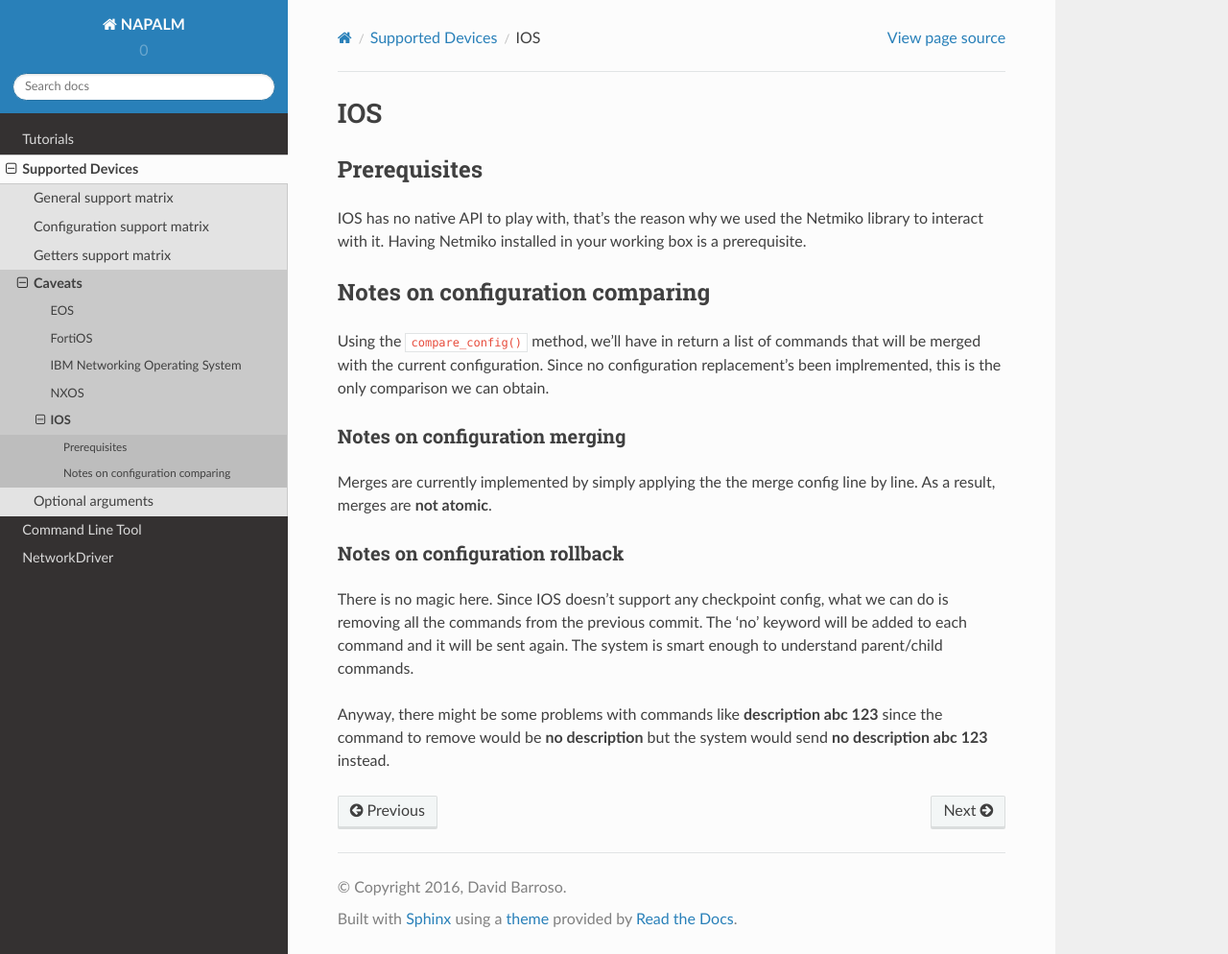
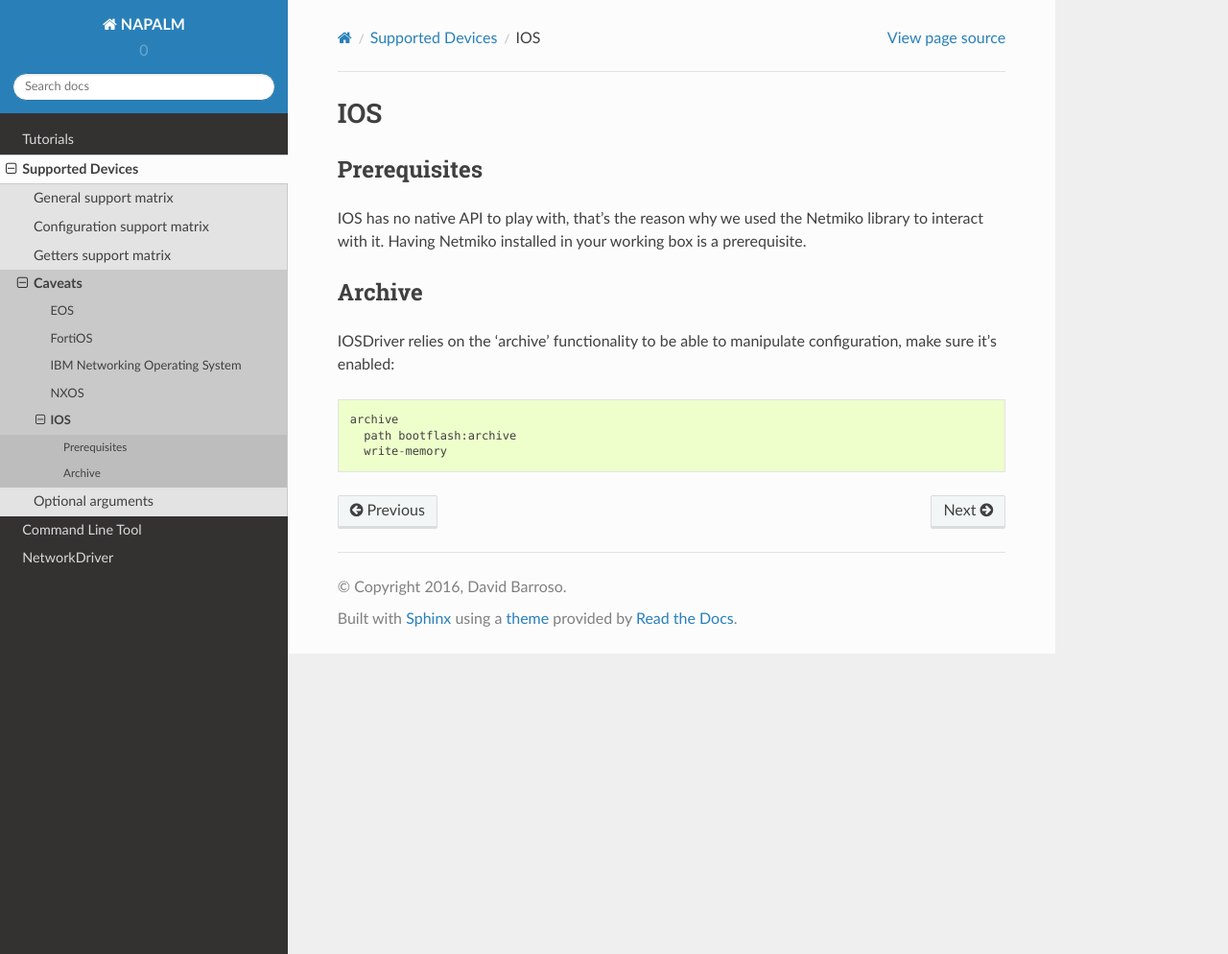
Before and after one commit to napalm-automation/napalm, a Sphinx documentation site: the page built from docs/support/ios.rst, in a window 1280 px wide and 994 px high. Shown: the whole window at 96% size. Built offline with Sphinx 7.4.7 and the Read the Docs theme 2.0.0, drawn with Linux system fonts in a browser that asks for light colours.

Commit message:
Updated caveats for IOSDriver

```diff
--- a/docs/support/ios.rst
+++ b/docs/support/ios.rst
@@ -8,23 +8,11 @@ _____________
 IOS has no native API to play with, that's the reason why we used the Netmiko library to interact with it.
 Having Netmiko installed in your working box is a prerequisite.
 
-Notes on configuration comparing
-________________________________
+Archive
+_______
 
-Using the ``compare_config()`` method, we'll have in return a list of commands that will be merged with the current configuration.
-Since no configuration replacement's been implremented, this is the only comparison we can obtain.
+IOSDriver relies on the 'archive' functionality to be able to manipulate configuration, make sure it's enabled::
 
-Notes on configuration merging
-~~~~~~~~~~~~~~~~~~~~~~~~~~~~~~
-
-Merges are currently implemented by simply applying the the merge config line by line.
-As a result, merges are **not atomic**.
-
-Notes on configuration rollback
-~~~~~~~~~~~~~~~~~~~~~~~~~~~~~~~
-
-There is no magic here. Since IOS doesn't support any checkpoint config, what we can do is removing all the commands from the previous commit.
-The 'no' keyword will be added to each command and it will be sent again. The system is smart enough to understand parent/child commands.
-
-Anyway, there might be some problems with commands like **description abc 123** since the command to remove would be **no description** but the system
-would send **no description abc 123** instead.
+    archive
+      path bootflash:archive
+      write-memory
```
